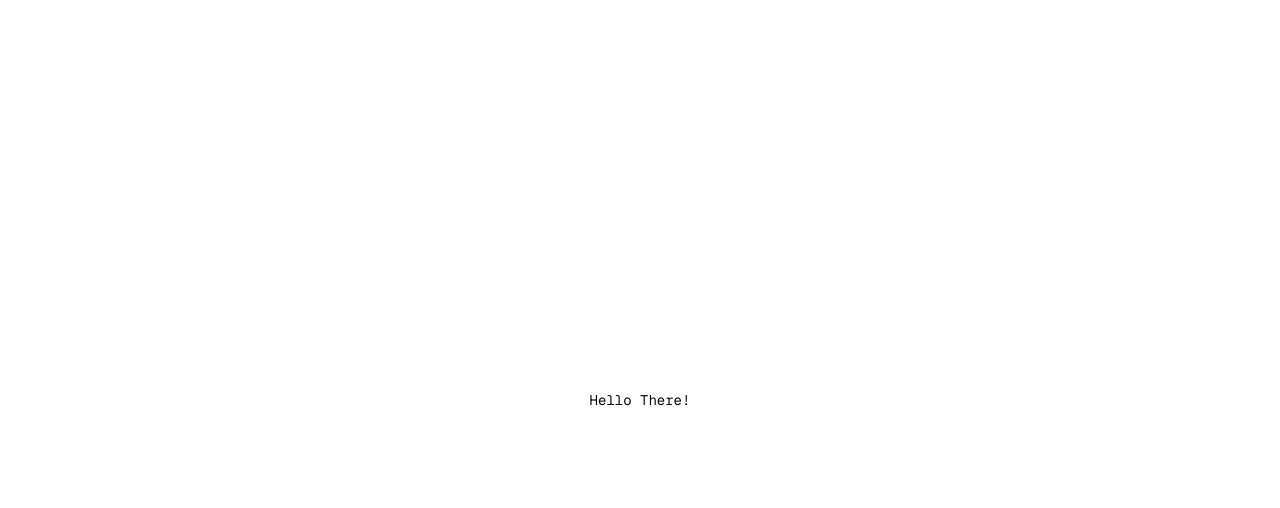
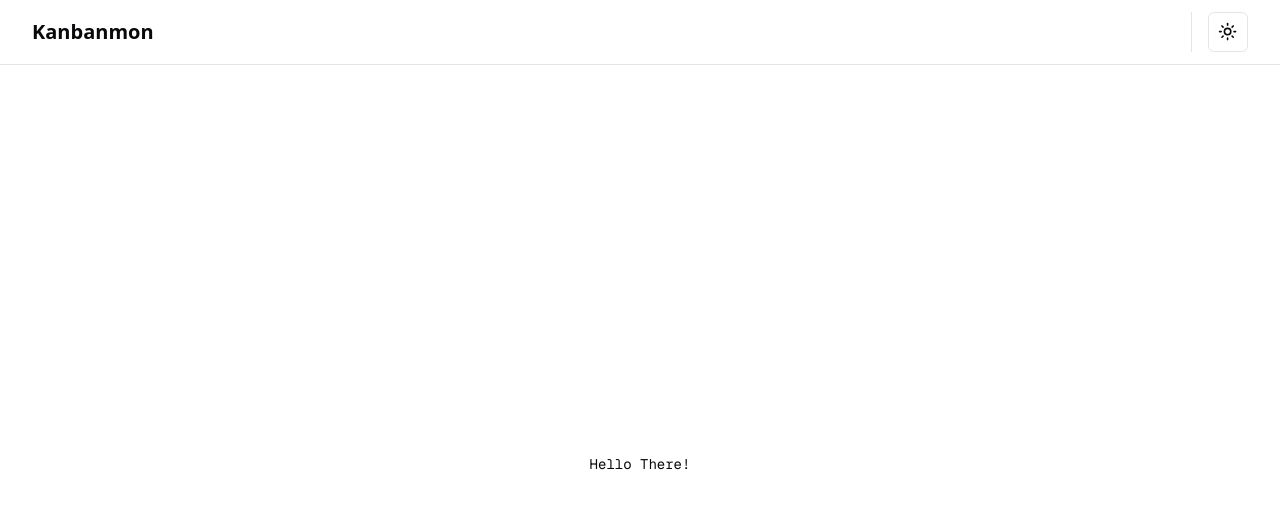
Before and after one commit to keshav-k3/kanban-board, a Next.js app: page / in a window 1280 px wide. Shown: the top 508 px of the page. Built offline with nearby package versions, Linux system fonts and the light colour scheme.

Commit message:
Theme Toggle setup

```diff
--- a/app/AppProvider.tsx
+++ b/app/AppProvider.tsx
@@ -4,13 +4,19 @@ import { QueryClient, QueryClientProvider } from '@tanstack/react-query';
 import { ReactQueryDevtools } from '@tanstack/react-query-devtools';
 import { Toaster } from '@/components/ui/toaster';
 import { ThemeProvider } from '@/components/ThemeProvider';
+import { Header } from '@/components/Header';
 
 const queryClient = new QueryClient();
 
 export const AppProvider = ({children}: {children: React.ReactNode}) => {
   return (
     <QueryClientProvider client={queryClient}>
-      <ThemeProvider>{children}</ThemeProvider>
+      <ThemeProvider>
+        <div className="h-16">
+          <Header/>
+        </div>
+        {children}
+      </ThemeProvider>
       {children}
       <Toaster/>
       <ReactQueryDevtools initialIsOpen={false}/>
--- /dev/null
+++ b/components/Header.tsx
@@ -0,0 +1,30 @@
+'use client';
+import React from 'react'
+import { ThemeToggle } from './ThemeToggle'
+import { cn } from '@/lib/utils';
+import Link from 'next/link';
+interface HeaderProps {
+  className?: string;
+}
+
+export const Header = ({className}: HeaderProps) => {
+  return (
+    <header
+      className={cn(
+        'fixed top-0 w-full z-50 border-b bg-background/95 backdrop-blur supports-[backdrop-filter]:bg-background/60',
+        className
+      )}
+    >
+      <div className="container flex h-16 items-center justify-between">
+        <Link href="/"
+        className="flex items-center space-x-2 font-bold text-xl hover:text-primary transition-colors"
+        >
+          Kanbanmon
+        </Link>
+        <div className="border-l pl-4 dark:border-gray-800">
+            <ThemeToggle />
+        </div>
+      </div>
+    </header>
+  )
+}
--- /dev/null
+++ b/components/ThemeToggle.tsx
@@ -0,0 +1,42 @@
+'use client';
+
+import * as React from 'react';
+import { Computer, Moon, Sun } from 'lucide-react';
+import { useTheme } from 'next-themes';
+import { Button } from '@/components/ui/button';
+import {
+  DropdownMenu,
+  DropdownMenuContent,
+  DropdownMenuItem,
+  DropdownMenuTrigger,
+} from '@/components/ui/dropdown-menu';
+
+export function ThemeToggle() {
+  const { setTheme } = useTheme();
+
+  return (
+    <DropdownMenu>
+      <DropdownMenuTrigger asChild>
+        <Button variant="outline" size="icon">
+          <Sun className="h-[1.2rem] w-[1.2rem] rotate-0 scale-100 transition-all dark:-rotate-90 dark:scale-0" />
+          <Moon className="absolute h-[1.2rem] w-[1.2rem] rotate-90 scale-0 transition-all dark:rotate-0 dark:scale-100" />
+          <span className="sr-only">Toggle theme</span>
+        </Button>
+      </DropdownMenuTrigger>
+      <DropdownMenuContent align="end">
+        <DropdownMenuItem onClick={() => setTheme('light')}>
+          <Sun className="mr-2 h-4 w-4" />
+          <span>Light</span>
+        </DropdownMenuItem>
+        <DropdownMenuItem onClick={() => setTheme('dark')}>
+          <Moon className="mr-2 h-4 w-4" />
+          <span>Dark</span>
+        </DropdownMenuItem>
+        <DropdownMenuItem onClick={() => setTheme('system')}>
+          <Computer className="mr-2 h-4 w-4" />
+          <span>System</span>
+        </DropdownMenuItem>
+      </DropdownMenuContent>
+    </DropdownMenu>
+  );
+}
```
